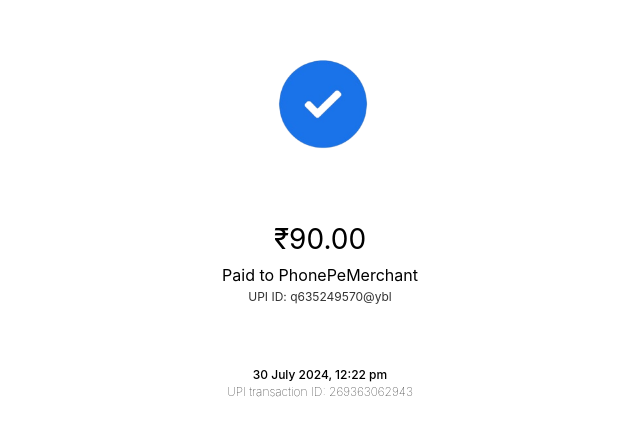
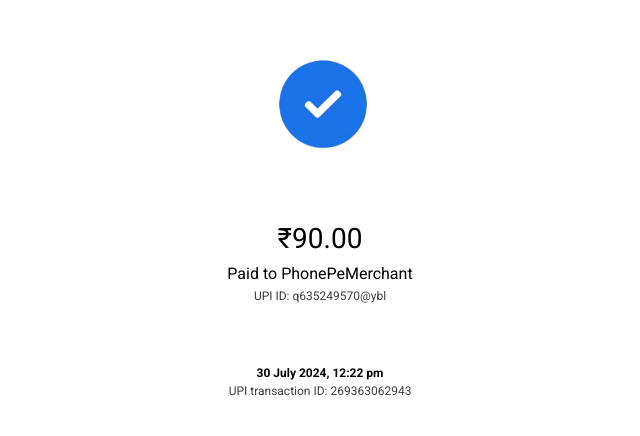
Before and after one commit to Tx-3011/gpay-screenshotter, a plain HTML site: page index.html in a window 1280 px wide. Shown: the part 178-614 px from the top of the page, without its empty margins (320-960 px from the left). Drawn offline with Linux system fonts and the light colour scheme.

Commit message:
updated design

```diff
--- a/styles.css
+++ b/styles.css
@@ -1,8 +1,8 @@
 @import url('https://fonts.googleapis.com/css2?family=Roboto:ital,wght@0,100;0,300;0,400;0,500;0,700;0,900;1,100;1,300;1,400;1,500;1,700;1,900&display=swap');
-
+@import url('https://fonts.googleapis.com/css2?family=PT+Sans:ital,wght@0,400;0,700;1,400;1,700&display=swap');
 
 body{
-    font-family: 'Inter',Arial, Helvetica, sans-serif;
+    font-family: 'Roboto',Arial, Helvetica, sans-serif;
     display: flex;
     justify-content: center;
     align-items: center;
@@ -55,11 +55,11 @@ body{
 }
 
 .dateTime{
-    font-weight: 550;
+    font-weight: 510;
 }
 
 .transID{
-    font-weight: 100;
+    /* font-weight: 100; */
 }
 
 
@@ -69,7 +69,7 @@ body{
     margin-top: 0rem;
 }
 
-.upiInfo,
-.upiId{
-    color: #333333;
+.transID,
+.upiInfo{
+    color: #3f3e3e;
 }
```
Also changed, not shown: IMG_20240911_150916-removebg-preview.png (deleted).
